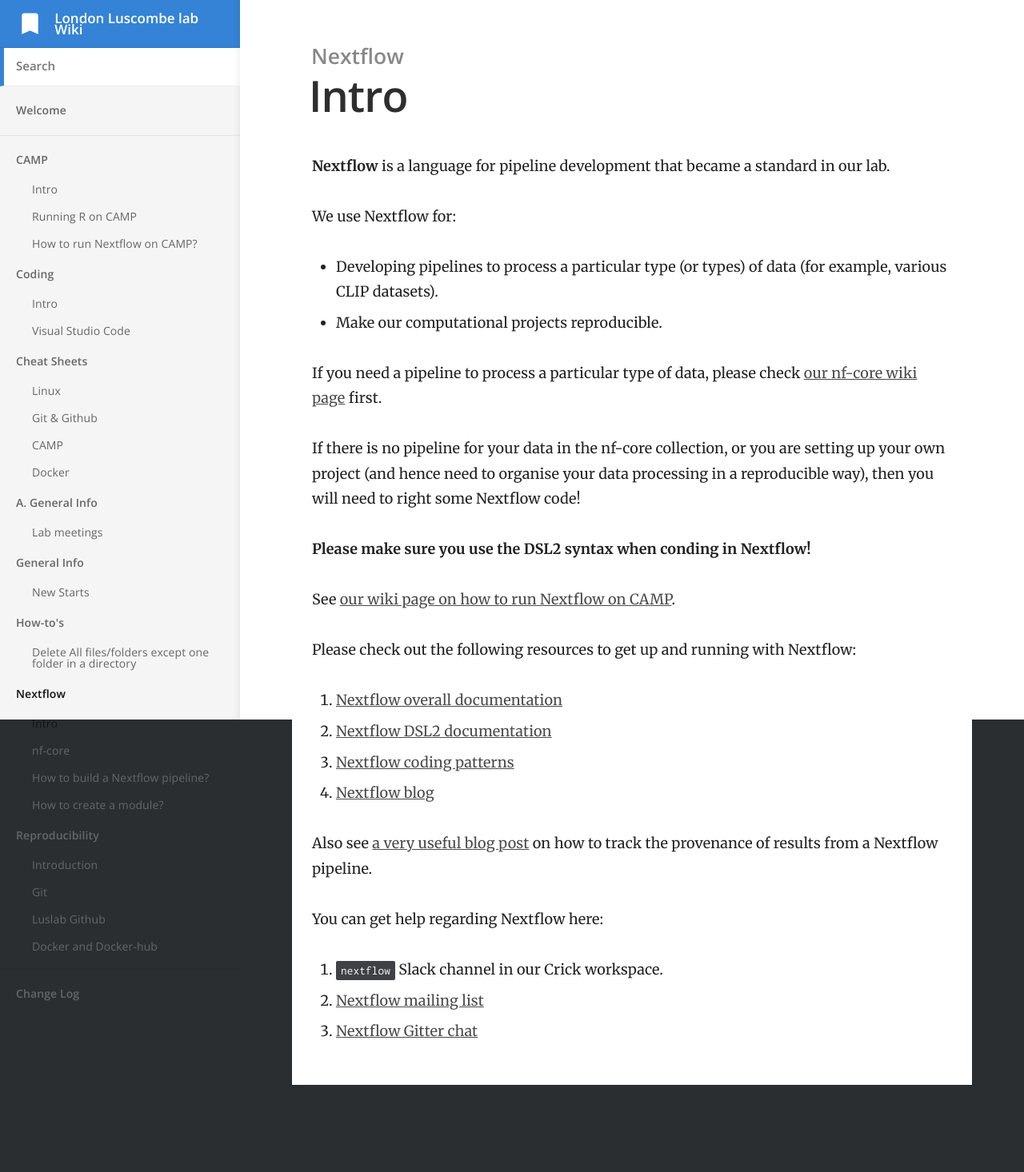
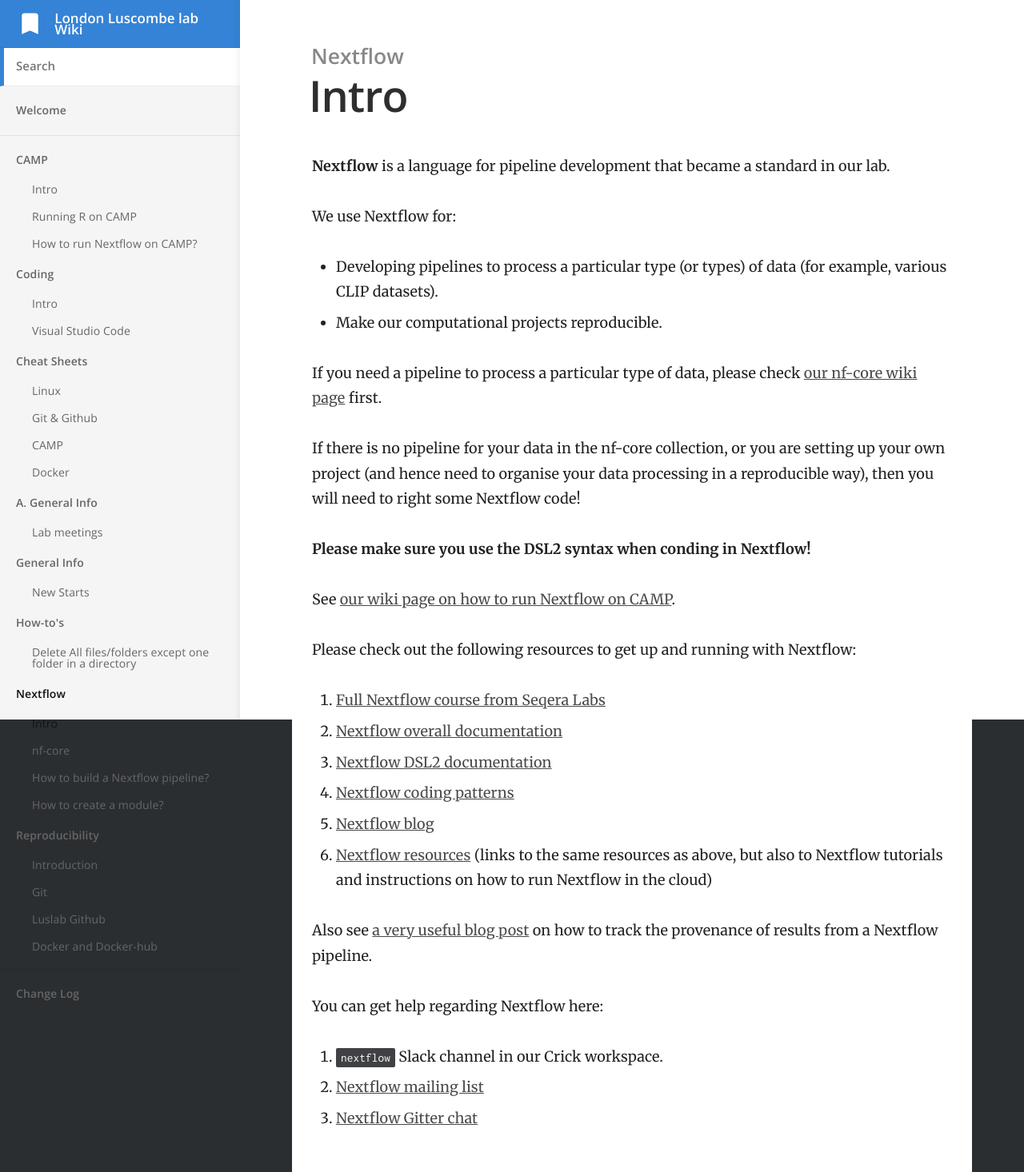
Before and after one commit to luslab/luslab.github.io, a Jekyll site: the page built from _docs/nextflow/intro.md, in a window 1280 px wide. Shown: the whole page at 80% size. Built offline with Jekyll 4.4.1, drawn with Linux system fonts in a browser that asks for light colours; before the commit the page ends 1357 px from its top, so only the background shows below that.

Commit message:
Added links to Nextflow course and resources

```diff
--- a/_docs/nextflow/intro.md
+++ b/_docs/nextflow/intro.md
@@ -21,10 +21,12 @@ See [our wiki page on how to run Nextflow on CAMP](../../CAMP/running_nextflow).
 
 Please check out the following resources to get up and running with Nextflow:
 
- 1. [Nextflow overall documentation](https://www.nextflow.io/docs/latest/index.html)
- 2. [Nextflow DSL2 documentation](https://www.nextflow.io/docs/latest/dsl2.html)
- 3. [Nextflow coding patterns](https://nextflow-io.github.io/patterns/index.html)
- 4. [Nextflow blog](https://www.nextflow.io/blog.html)
+ 1. [Full Nextflow course from Seqera Labs](https://seqera.io/training/)
+ 2. [Nextflow overall documentation](https://www.nextflow.io/docs/latest/index.html)
+ 3. [Nextflow DSL2 documentation](https://www.nextflow.io/docs/latest/dsl2.html)
+ 4. [Nextflow coding patterns](https://nextflow-io.github.io/patterns/index.html)
+ 5. [Nextflow blog](https://www.nextflow.io/blog.html)
+ 6. [Nextflow resources](https://nf-co.re/usage/nextflow) (links to the same resources as above, but also to Nextflow tutorials and instructions on how to run Nextflow in the cloud)
 
 Also see [a very useful blog post](https://www.nextflow.io/blog/2019/easy-provenance-report.html) on how to track the provenance of results from a Nextflow pipeline.
 
```
